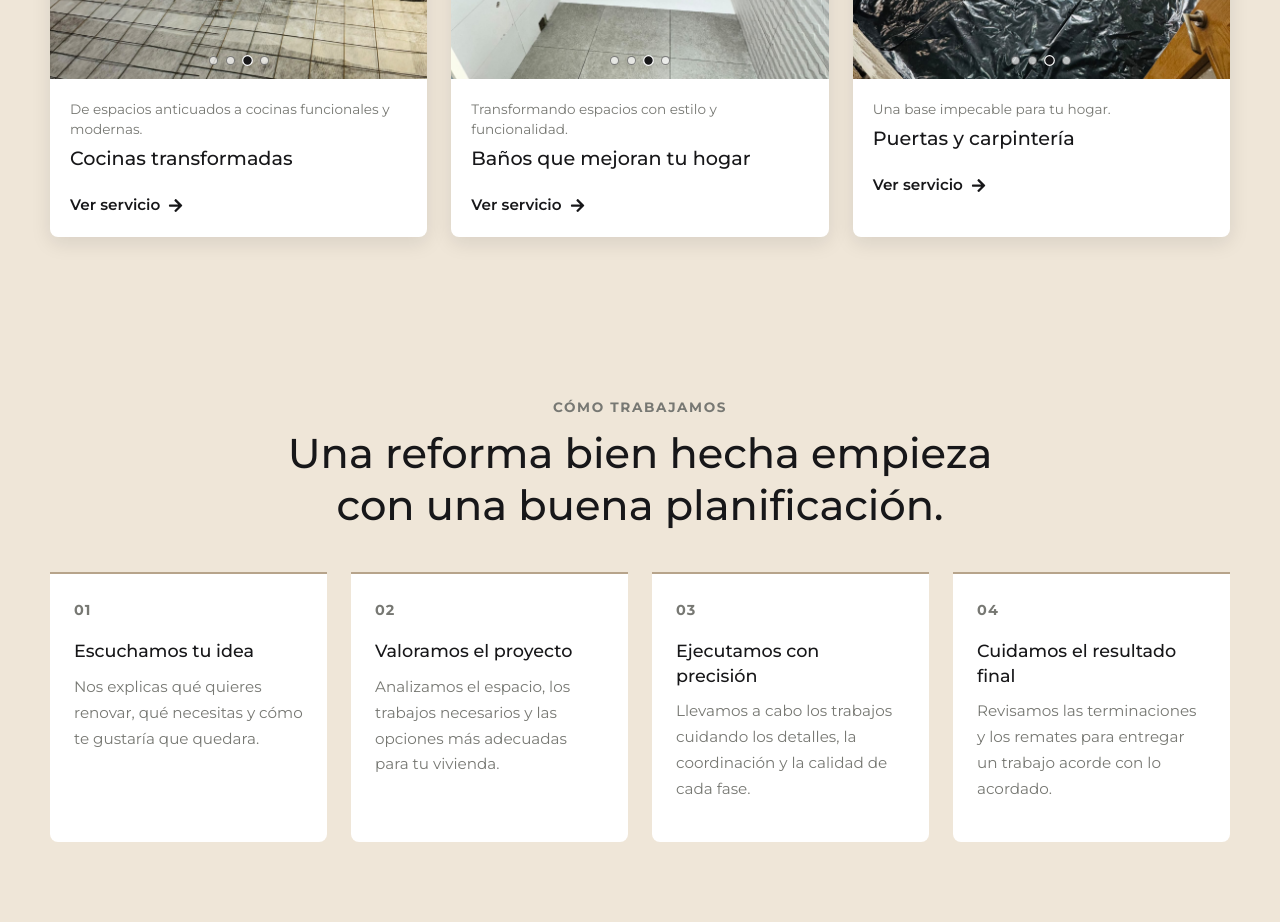
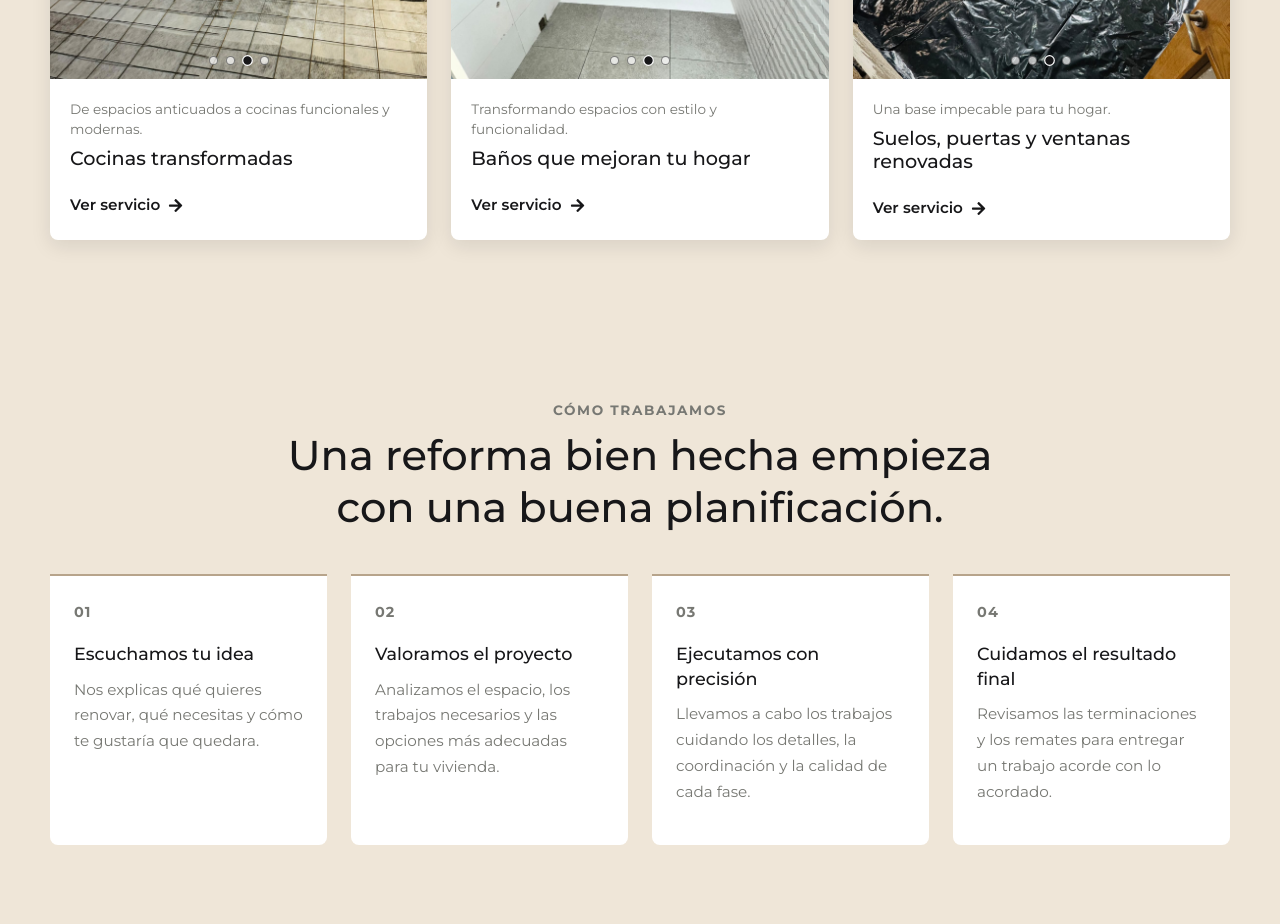
Before and after one commit to tezh15/reformas-lopez, a React (Create React App) app: page / in a window 1280 px wide. Shown: the part 1100-2024 px from the top of the page. Built offline with nearby package versions, Linux system fonts and the light colour scheme.

Commit message:
fix literal featuredworks

```diff
--- a/src/components/featured-works/index.jsx
+++ b/src/components/featured-works/index.jsx
@@ -24,7 +24,7 @@ const featuredWorks = [
         link: '/servicios#banos',
     },
     {
-        title: 'Puertas y carpintería',
+        title: 'Suelos, puertas y ventanas renovadas',
         project: 'Una base impecable para tu hogar.',
         images: Array.from({ length: 4 }, (_, index) => (
             publicUrl(`/assets/assets/reformas/puertas/3/image${index + 1}.jpeg`)
```
